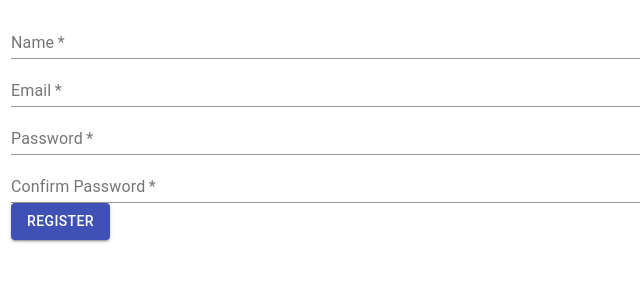
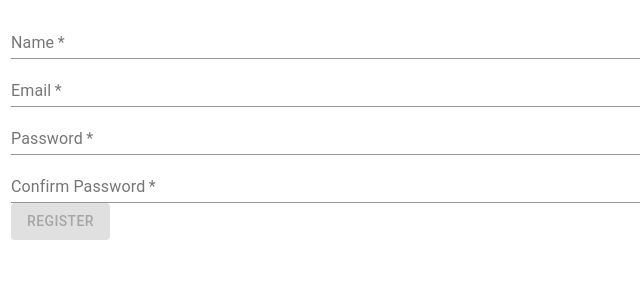
Before and after one commit to Sharan-ram/devconnector-web, a React (Create React App) app: page /register in a window 1280 px wide. Shown: the top 300 px of the page, without its empty margins (0-640 px from the left). Built offline with nearby package versions, Linux system fonts and the light colour scheme.

Commit message:
Set jwt to local Storage after user registration

```diff
--- a/src/auth/Register.js
+++ b/src/auth/Register.js
@@ -35,12 +35,12 @@ const Register = () => {
     dispatch(registerAsync({ name, email, password }));
   };
 
-  // if (isAuthenticated) {
-  //   return <Dashboard />;
-  // }
+  if (isAuthenticated) {
+    return <Dashboard />;
+  }
 
-  // const isButtonDisabled =
-  //   !name.trim() || password.trim().length < 6 || password !== confirmPassword;
+  const isButtonDisabled =
+    !name.trim() || password.trim().length < 6 || password !== confirmPassword;
 
   return (
     <div className={classes.container}>
@@ -73,7 +73,7 @@ const Register = () => {
           required
         />
         <Button
-          // disabled={isButtonDisabled}
+          disabled={isButtonDisabled}
           variant="contained"
           color="primary"
           onClick={registerUser}
--- a/src/auth/authSlice.js
+++ b/src/auth/authSlice.js
@@ -72,7 +72,9 @@ export const registerAsync = payload => async dispatch => {
       },
       data: payload
     });
+
     dispatch(register(res.data));
+    localStorage.setItem("jwt", res.data.jwt);
   } catch (err) {
     const {
       response: { data, status }
```
